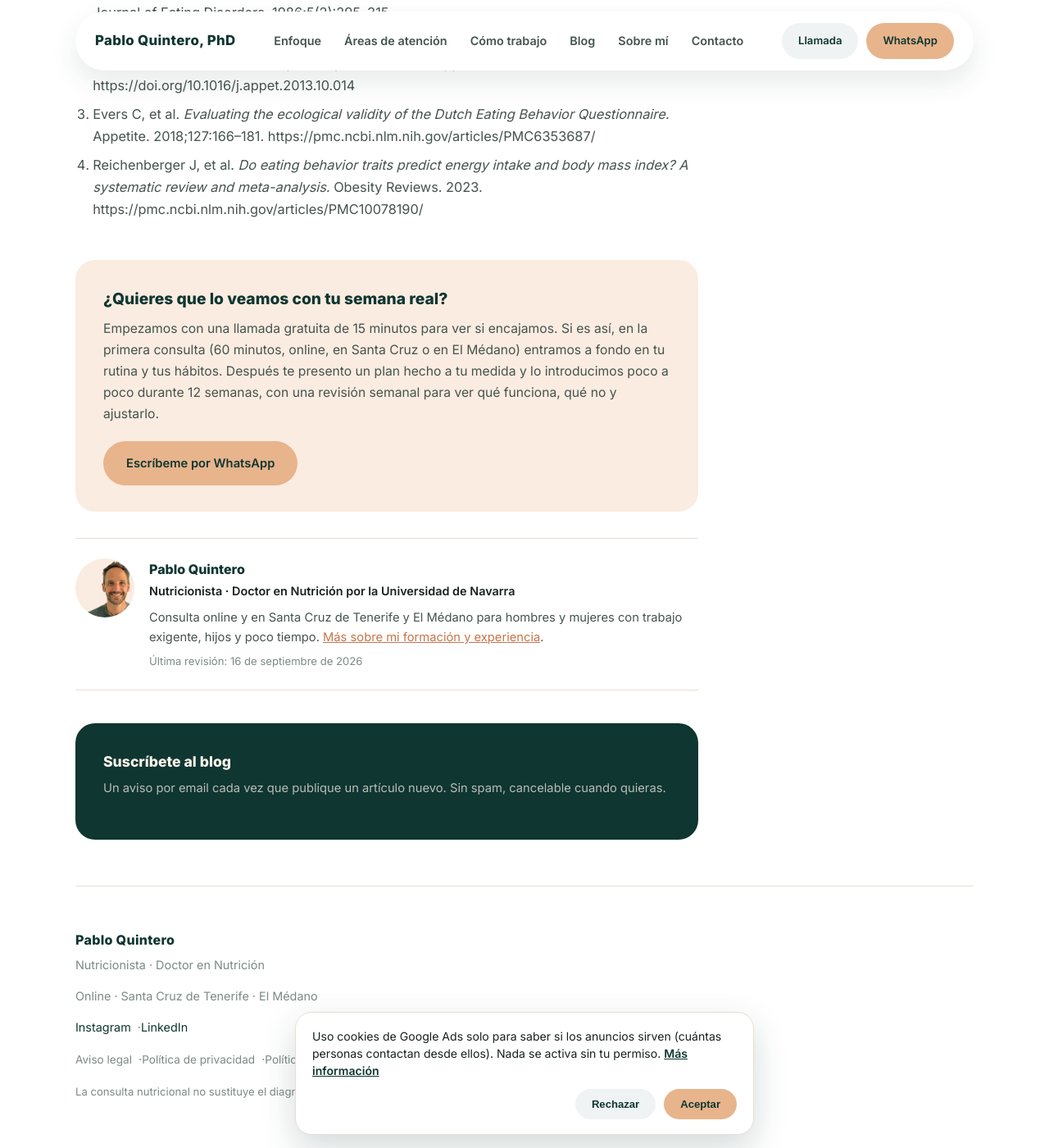
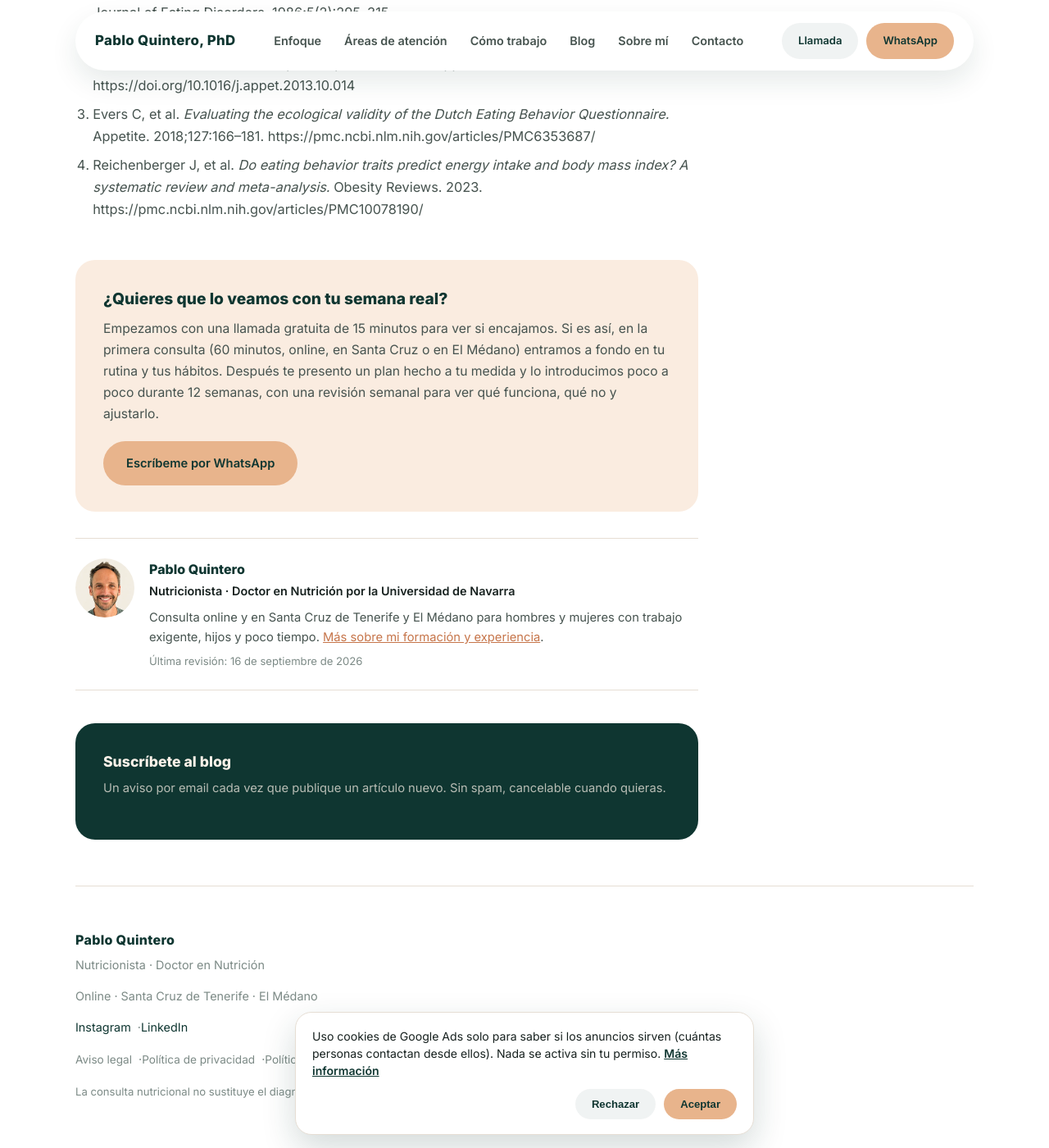
Before and after one commit to pquinriver/pabloquintero-nutricion, a Jekyll site: the page built from _posts/2026-09-16-por-que-cuesta-cambiar-forma-de-comer.md, in a window 1280 px wide and 1400 px high, scrolled down 3686 px. Shown: the whole window at 82% size. Built offline with Jekyll 4.4.1, drawn with Linux system fonts in a browser that asks for light colours.

Commit message:
Caja de autor: foto centrada (#11)
* Caja de autor: avatar cuadrado con la cara centrada (WebP, 7 KB)

Co-Authored-By: Claude Opus 5.5 <noreply@anthropic.com>
Claude-Session: https://claude.ai/code/session_019cXGgNWpYC1RPAKDyex8S2

* Avatar del autor a partir de la foto de retrato que envió Pablo

Co-Authored-By: Claude Opus 5.5 <noreply@anthropic.com>
Claude-Session: https://claude.ai/code/session_019cXGgNWpYC1RPAKDyex8S2

---------

Co-authored-by: Claude <noreply@anthropic.com>

```diff
--- a/_includes/autor.html
+++ b/_includes/autor.html
@@ -1,6 +1,6 @@
 {%- assign revisado = page.last_modified_at | default: page.date -%}
 <aside class="author-box" aria-label="Sobre el autor">
-  <img class="author-photo" src="{{ '/assets/pablo-hero.png' | relative_url }}" alt="Pablo Quintero, nutricionista" width="72" height="72" loading="lazy">
+  <img class="author-photo" src="{{ '/assets/pablo-avatar.webp' | relative_url }}" alt="Pablo Quintero, nutricionista" width="72" height="72" loading="lazy">
   <div>
     <p class="author-name">Pablo Quintero</p>
     <p class="author-cred">Nutricionista · Doctor en Nutrición por la Universidad de Navarra</p>
--- a/styles.css
+++ b/styles.css
@@ -264,7 +264,7 @@
   .cta-post-title{font-weight:800;font-size:1.2rem;color:var(--forest);margin:0 0 8px}
   .cta-post-copy{color:var(--ink-soft);font-size:.98rem;margin:0 0 20px}
   .author-box{display:flex;gap:18px;align-items:flex-start;margin-top:32px;padding:24px 0;border-top:1px solid var(--line);border-bottom:1px solid var(--line)}
-  .author-photo{width:72px;height:72px;border-radius:50%;object-fit:cover;object-position:top;flex-shrink:0;background:var(--paper-alt)}
+  .author-photo{width:72px;height:72px;border-radius:50%;object-fit:cover;flex-shrink:0;background:var(--paper-alt)}
   .author-name{font-weight:800;color:var(--forest);margin:0 0 2px}
   .author-cred{font-size:.9rem;font-weight:600;color:var(--ink);margin:0 0 8px}
   .author-bio{font-size:.92rem;color:var(--ink-soft);margin:0 0 6px}
```
Also changed, not shown: assets/pablo-avatar.webp (added).
